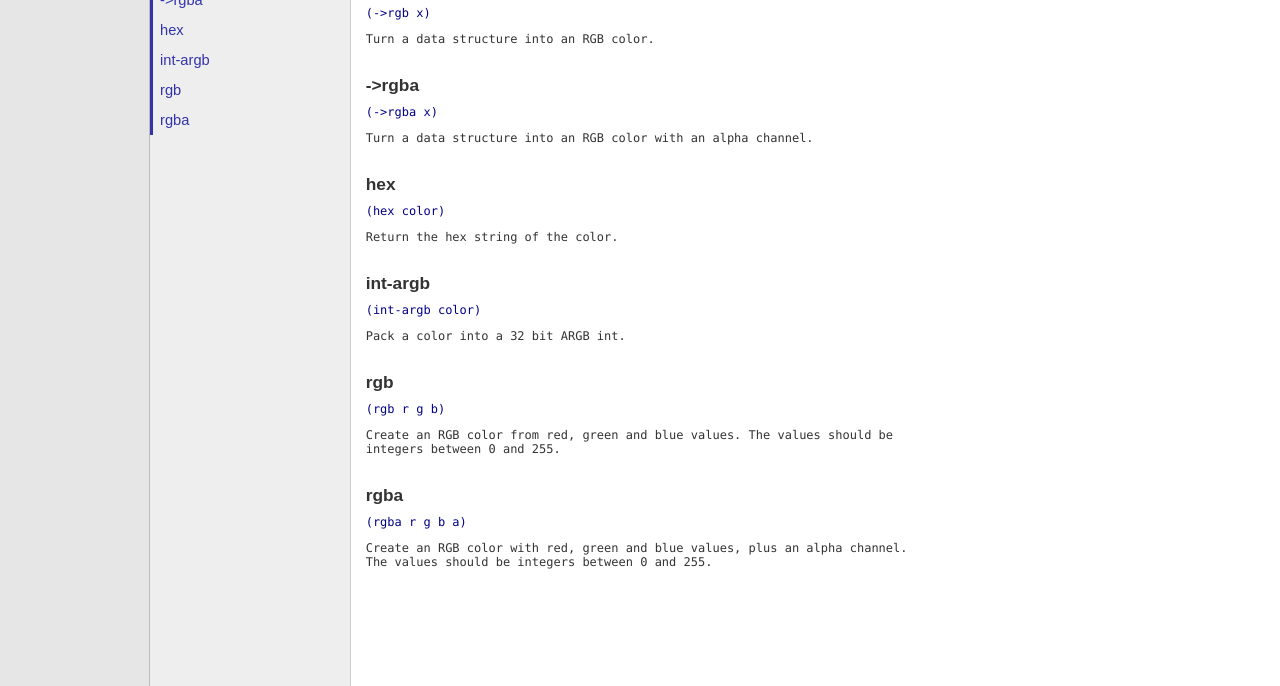
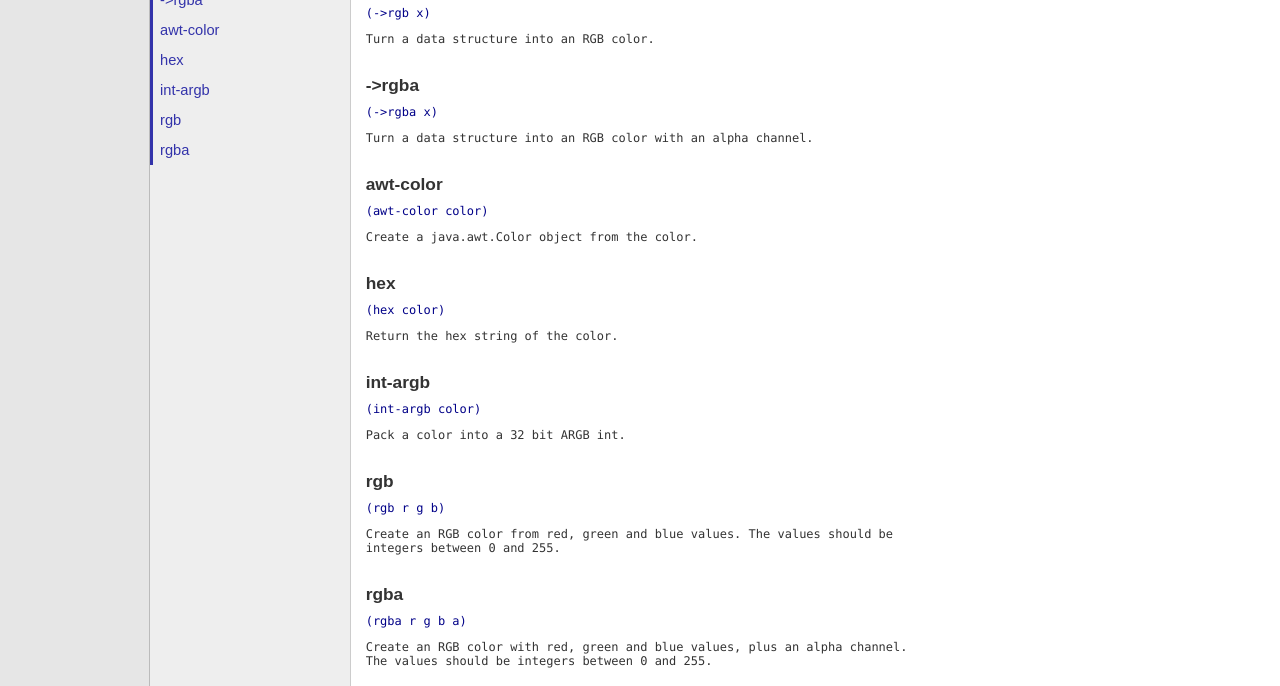
Before and after one commit to weavejester/crumpets, a plain HTML site: page crumpets.core.html in a window 1280 px wide. Shown: the part 114-800 px from the top of the page. Drawn offline with Linux system fonts and the light colour scheme.

Commit message:
Documentation for 0.1.3

```diff
--- a/crumpets.core.html
+++ b/crumpets.core.html
@@ -1,6 +1,7 @@
 <!DOCTYPE html>
-<html><head><meta charset="UTF-8"><link href="css/default.css" rel="stylesheet" type="text/css"><script src="js/jquery.min.js" type="text/javascript"></script><script src="js/page_effects.js" type="text/javascript"></script><title>crumpets.core documentation</title></head><body><div id="header"><h2>Generated by <a href="https://github.com/weavejester/codox">Codox</a></h2><h1><a href="index.html">Crumpets 0.1.2 API documentation</a></h1></div><div class="sidebar" id="namespaces"><h3><span>Namespaces</span></h3><ul><li class="current"><a href="crumpets.core.html"><span>crumpets.core</span></a></li></ul></div><div class="sidebar" id="vars"><h3>Public Vars</h3><ul><li><a href="crumpets.core.html#var--%3Ergb"><span>-&gt;rgb</span></a></li><li><a href="crumpets.core.html#var--%3Ergba"><span>-&gt;rgba</span></a></li><li><a href="crumpets.core.html#var-hex"><span>hex</span></a></li><li><a href="crumpets.core.html#var-int-argb"><span>int-argb</span></a></li><li><a href="crumpets.core.html#var-rgb"><span>rgb</span></a></li><li><a href="crumpets.core.html#var-rgba"><span>rgba</span></a></li></ul></div><div class="namespace-docs" id="content"><h2>crumpets.core documentation</h2><pre class="doc"></pre><div class="public" id="var--%3Ergb"><h3>-&gt;rgb</h3><div class="usage"><code>(-&gt;rgb x)</code></div><pre class="doc">Turn a data structure into an RGB color.
+<html><head><meta charset="UTF-8"><link href="css/default.css" rel="stylesheet" type="text/css"><script src="js/jquery.min.js" type="text/javascript"></script><script src="js/page_effects.js" type="text/javascript"></script><title>crumpets.core documentation</title></head><body><div id="header"><h2>Generated by <a href="https://github.com/weavejester/codox">Codox</a></h2><h1><a href="index.html">Crumpets 0.1.3 API documentation</a></h1></div><div class="sidebar" id="namespaces"><h3><span>Namespaces</span></h3><ul><li class="current"><a href="crumpets.core.html"><span>crumpets.core</span></a></li></ul></div><div class="sidebar" id="vars"><h3>Public Vars</h3><ul><li><a href="crumpets.core.html#var--%3Ergb"><span>-&gt;rgb</span></a></li><li><a href="crumpets.core.html#var--%3Ergba"><span>-&gt;rgba</span></a></li><li><a href="crumpets.core.html#var-awt-color"><span>awt-color</span></a></li><li><a href="crumpets.core.html#var-hex"><span>hex</span></a></li><li><a href="crumpets.core.html#var-int-argb"><span>int-argb</span></a></li><li><a href="crumpets.core.html#var-rgb"><span>rgb</span></a></li><li><a href="crumpets.core.html#var-rgba"><span>rgba</span></a></li></ul></div><div class="namespace-docs" id="content"><h2>crumpets.core documentation</h2><pre class="doc"></pre><div class="public" id="var--%3Ergb"><h3>-&gt;rgb</h3><div class="usage"><code>(-&gt;rgb x)</code></div><pre class="doc">Turn a data structure into an RGB color.
 </pre></div><div class="public" id="var--%3Ergba"><h3>-&gt;rgba</h3><div class="usage"><code>(-&gt;rgba x)</code></div><pre class="doc">Turn a data structure into an RGB color with an alpha channel.
+</pre></div><div class="public" id="var-awt-color"><h3>awt-color</h3><div class="usage"><code>(awt-color color)</code></div><pre class="doc">Create a java.awt.Color object from the color.
 </pre></div><div class="public" id="var-hex"><h3>hex</h3><div class="usage"><code>(hex color)</code></div><pre class="doc">Return the hex string of the color.
 </pre></div><div class="public" id="var-int-argb"><h3>int-argb</h3><div class="usage"><code>(int-argb color)</code></div><pre class="doc">Pack a color into a 32 bit ARGB int.
 </pre></div><div class="public" id="var-rgb"><h3>rgb</h3><div class="usage"><code>(rgb r g b)</code></div><pre class="doc">Create an RGB color from red, green and blue values. The values should be
```
Also changed, not shown: index.html (+1 -1 lines).
